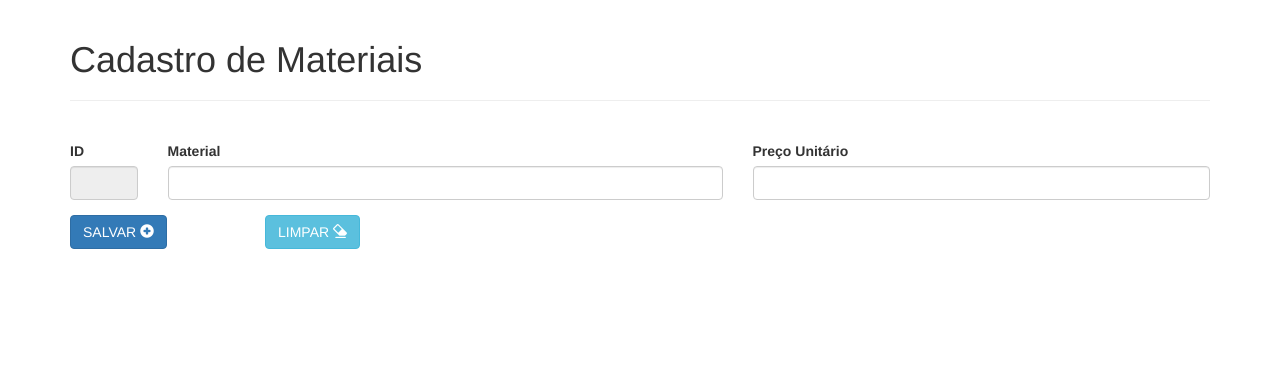
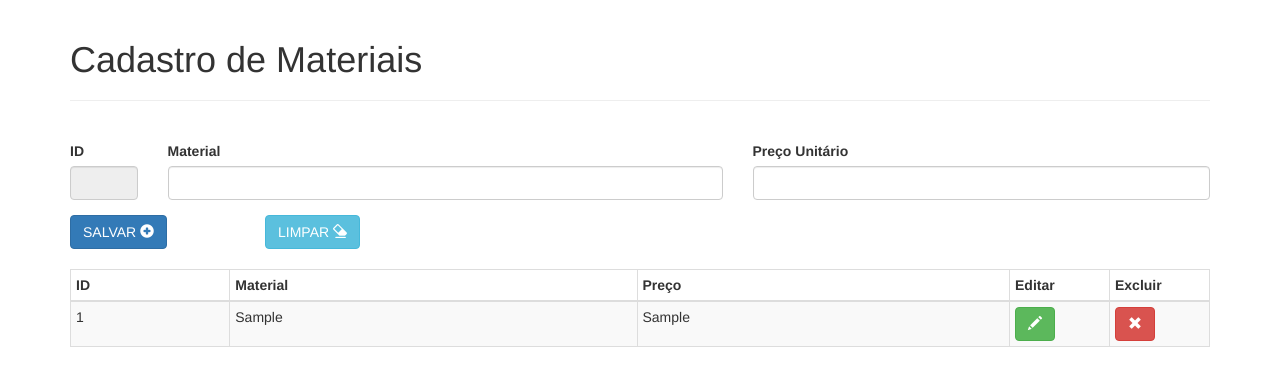
Before and after one commit to j-renan/silhouetteOr-a, a PHP site: page /projeto-silhouette-orca/material.php in a window 1280 px wide. Shown: the part 52-438 px from the top of the page. Run offline with PHP 8.4, Linux system fonts and the light colour scheme; tables that the repository leaves empty or names only in its code hold one stand-in row (values such as "Sample post").

Commit message:
acertandp inclusao de referencias

```diff
--- a/views/material-tabela.php
+++ b/views/material-tabela.php
@@ -22,11 +22,10 @@
 
                 $linha = $listaMateriais[$i];
 
-
                 echo "<tr>
                   <td> ". $linha["id"] ." </td>
                   <td> ". $linha["material"] ." </td>
-                  <td> ". $preco["preco"] ." </td>
+                  <td> ". $linha["preco"] ." </td>
 
 				  <td width=\"100px\">
 					<button class=\"btn btn-success\" onclick=\"setMaterialEditar(".$linha['id'].", '".$linha['material'].",'".$linha['preco']."')\">
--- a/views/material.php
+++ b/views/material.php
@@ -56,7 +56,7 @@
     </div>
     </form>
     <br/>
-    <?php /*include './material-tabela.php';*/?>
+    <?php include './material-tabela.php';?>
 
   </div>
 
@@ -80,7 +80,6 @@
 <?php
 	// incluindo referencias
 	include '../model/Material.php';
-	include '../dao/MaterialDAO.php';
 
 	// capturando evento do botão salvar
 	if (isset($_REQUEST['Submit'])) {
```
